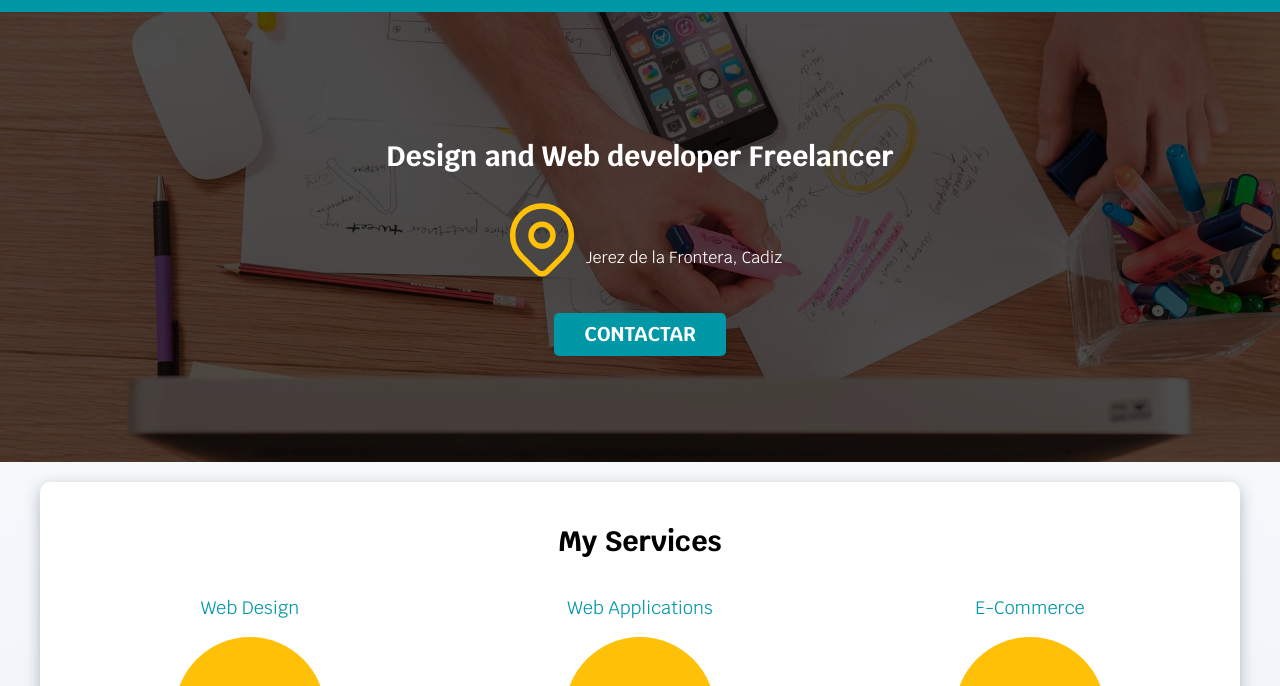
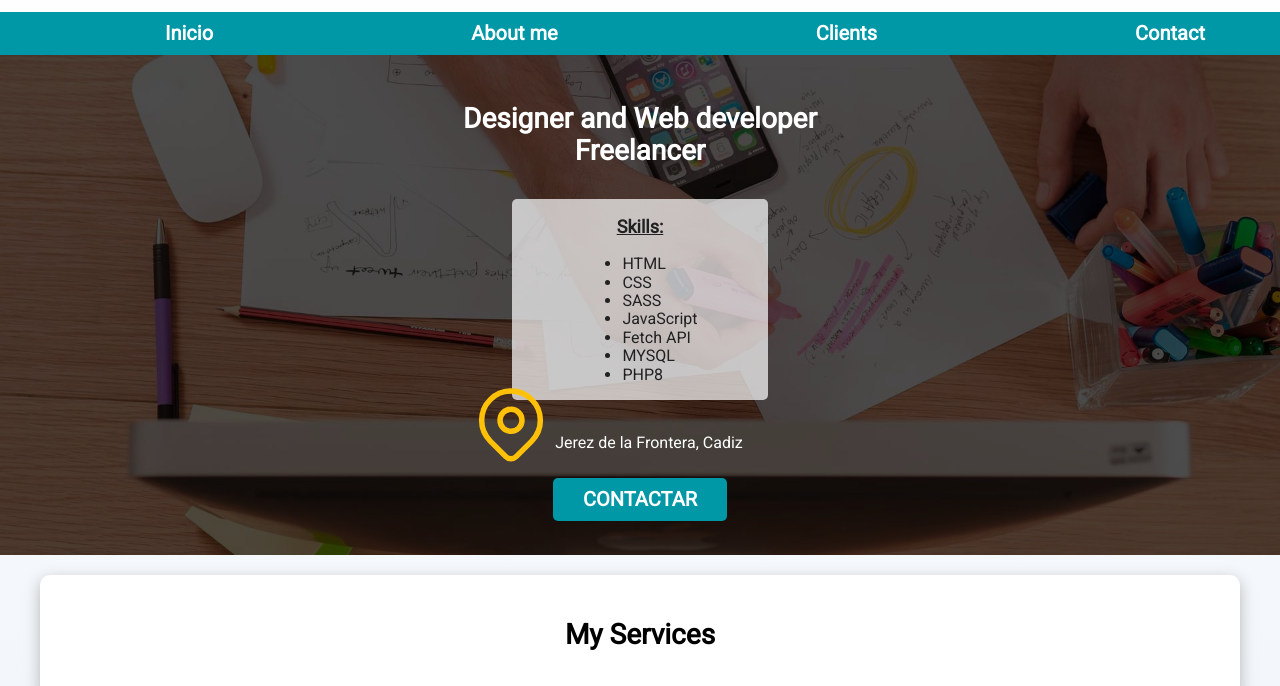
Before and after one commit to AFBW/Web-Developer, a plain HTML site: page index.html in a window 1280 px wide. Shown: the part 126-812 px from the top of the page. Drawn offline with Linux system fonts and the light colour scheme; a web font is replaced by a local one.

Commit message:
update styles.css and index

```diff
--- a/css/styles.css
+++ b/css/styles.css
@@ -1,3 +1,4 @@
+/* Paletas de Colores */
 :root {
     --blanco: #ffffff;
     --oscuro: #212121;
@@ -6,12 +7,15 @@
     --gris: #757575;
     --grisClaro: #DFE9F3;
 }
+
 /*  Globales **/
 html {
     font-size: 62.5%;
-    box-sizing: border-box; /* Hack para Box Model **/
+    box-sizing: border-box;
+    /* Hack para Box Model **/
     scroll-snap-type: y mandatory;
 }
+
 /** Scroll Snap**/
 .servicios,
 .navegacion-principal,
@@ -20,18 +24,26 @@ html {
     scroll-snap-stop: always;
 }
 
-*, *:before, *:after {
+*,
+*:before,
+*:after {
     box-sizing: inherit;
 }
+
 body {
-    font-size: 16px; /* 1rem = 10px */
-    font-family: 'Krub', sans-serif;
-    background-image: linear-gradient(to top, var(--grisClaro) 0%, var(--blanco) 100% );
+    font-size: 16px;
+    /* 1rem = 10px */
+    font-family: 'Roboto', sans-serif;
+    background-image: linear-gradient(to top, var(--grisClaro) 0%, var(--blanco) 100%);
 }
+
+
 .contenedor {
+    /* Toma 120 rem como maximo y solamente si hay ese espacio disponible */
     max-width: 120rem;
     margin: 0 auto;
 }
+
 .boton {
     background-color: var(--secundario);
     color: var(--blanco);
@@ -46,17 +58,19 @@ body {
     text-align: center;
     border: none;
 }
+
 @media (min-width: 768px) {
     .boton {
         width: auto;
     }
 }
+
 .boton:hover {
     cursor: pointer;
 }
 
 .sombra {
-    box-shadow: 0px 5px 15px 0px rgba(112,112,112,0.48);
+    box-shadow: 0px 5px 15px 0px rgba(112, 112, 112, 0.48);
     background-color: var(--blanco);
     padding: 2rem;
     border-radius: 1rem;
@@ -66,13 +80,18 @@ body {
 h1 {
     font-size: 3.8rem;
 }
+
 h2 {
     font-size: 2.8rem;
 }
+
 h3 {
     font-size: 1.8rem;
 }
-h1,h2,h3 {
+
+h1,
+h2,
+h3 {
     text-align: center;
 }
 
@@ -80,21 +99,24 @@ h1,h2,h3 {
 /* Titulos */
 .titulo span {
     font-size: 2rem;
-    color: #0097A7;
+    color: #078593;
 }
 
 /** Utilidades **/
 .w-sm-100 {
     width: 100%;
 }
+
 @media (min-width: 768px) {
     .w-sm-100 {
         width: auto;
     }
 }
+
 .flex {
     display: flex;
 }
+
 .alinear-derecha {
     justify-content: flex-end;
 }
@@ -103,14 +125,24 @@ h1,h2,h3 {
 .nav-bg {
     background-color: var(--secundario);
 }
+
 .navegacion-principal {
     display: flex;
     flex-direction: column;
+    justify-content: space-evenly;
+    align-items: center;
+    padding-left: 110px;
 }
+
+.navegacion-principal a {
+    margin: 0px 15px;
+}
+
 @media (min-width: 768px) {
     .navegacion-principal {
         flex-direction: row;
         justify-content: space-between;
+        margin: 0 30px;
     }
 }
 
@@ -120,9 +152,11 @@ h1,h2,h3 {
     color: var(--blanco);
     text-decoration: none;
     font-size: 2rem;
+    /* font-weight: bold = 700*/
     font-weight: 700;
     padding: 1rem;
 }
+
 .navegacion-principal a:hover {
     background-color: var(--primario);
     color: var(--oscuro);
@@ -133,14 +167,16 @@ h1,h2,h3 {
     background-image: url(../img/hero.jpg);
     background-repeat: no-repeat;
     background-size: cover;
-    height: 450px;
+    height: 500px;
     position: relative;
     margin-bottom: 2rem;
 }
+
 .contenido-hero {
     position: absolute;
-    background-color: rgba( 0,0,0, .7 ); /** Anterior **/
-    background-color: rgb( 0 0 0 / 70% );
+    background-color: rgba(0, 0, 0, .5);
+    /** Anterior **/
+    background-color: rgb(0 0 0 / 70%);
     width: 100%;
     height: 100%;
 
@@ -150,15 +186,53 @@ h1,h2,h3 {
     justify-content: center;
 
 }
+
 .contenido-hero h2,
 .contenido-hero p {
     color: var(--blanco);
 }
+
+.contenido-hero h2 {
+    padding-top: 80px;
+}
+
+.contenido-hero a {
+    position: relative;
+    bottom: 90px;
+}
+
 .contenido-hero .ubicacion {
     display: flex;
+    justify-content: center;
     align-items: flex-end;
+    position: relative;
+    bottom: 70px;
+    margin-left: -70px;
 }
 
+.list-skills {
+    width: 20%;
+    border-radius: 5px;
+    background-color: rgba(255, 255, 255, 0.7);
+    color: var(--oscuro);
+    display: flex;
+    flex-direction: column;
+    justify-content: center;
+    align-items: center;
+    margin-top: 8px;
+    margin-bottom: 50px;
+}
+
+.list-skills h3 {
+    text-decoration: underline;
+    margin-bottom: 2px;
+}
+
+@media (max-width: 768px) {
+    .list-skills {
+        width: 40%;
+    }
+}
 
 
 /** Servicios **/
@@ -175,14 +249,17 @@ h1,h2,h3 {
     flex-direction: column;
     align-items: center;
 }
+
 .servicio h3 {
     color: var(--secundario);
     font-weight: normal;
 }
+
 .servicio p {
     line-height: 2;
     text-align: center;
 }
+
 .servicio .iconos {
     height: 15rem;
     width: 15rem;
@@ -196,7 +273,8 @@ h1,h2,h3 {
 /** Contacto **/
 .formulario {
     background-color: var(--gris);
-    width: min( 60rem, 100% ); /** Utilizar el valor más pequeño **/
+    width: min(60rem, 100%);
+    /** Utilizar el valor más pequeño **/
     margin: 0 auto;
     padding: 2rem;
     border-radius: 1rem;
@@ -205,6 +283,7 @@ h1,h2,h3 {
 .formulario fieldset {
     border: none;
 }
+
 .formulario legend {
     text-align: center;
     font-size: 1.8rem;
@@ -218,7 +297,7 @@ h1,h2,h3 {
     .contenedor-campos {
         display: grid;
         grid-template-columns: 50% 50%;
-        grid-template-rows: auto auto 20rem ;
+        grid-template-rows: auto auto 20rem;
         column-gap: 1rem;
     }
 
@@ -227,15 +306,18 @@ h1,h2,h3 {
         grid-column: 1 / 3;
     }
 }
+
 .campo {
     margin-bottom: 1rem;
 }
+
 .campo label {
     color: var(--blanco);
     font-weight: bold;
     margin-bottom: .5rem;
     display: block;
 }
+
 .campo textarea {
     height: 20rem;
 }
--- a/index.html
+++ b/index.html
@@ -1,18 +1,22 @@
 <!DOCTYPE html>
 <html lang="en">
+
 <head>
     <meta charset="UTF-8">
     <meta name="viewport" content="width=device-width, initial-scale=1.0">
     <title>Software Full Stack Developer</title>
+    <link href="https://fonts.googleapis.com/css2?family=Joan&family=Roboto&display=swap" rel="stylesheet">
     <link rel="preload" href="css/normalize.css" as="style">
     <link rel="stylesheet" href="css/normalize.css">
-    <link href="https://fonts.googleapis.com/css2?family=Krub:wght@400;700&display=swap" rel="stylesheet">
+    <link rel="preconnect" href="https://fonts.googleapis.com">
+    <link rel="preconnect" href="https://fonts.gstatic.com" crossorigin>
     <link rel="preload" href="css/styles.css" as="style">
     <link href="css/styles.css" rel="stylesheet">
 </head>
+
 <body>
     <header>
-        <h1 class="titulo">Alejandro Fernandez <span>Software Full Stack Developer</span></h1>
+        <h1 class="titulo">Alejandro Fernandez <br> <span>Software Full Stack Developer</span></h1>
     </header>
 
     <div class="nav-bg">
@@ -26,10 +30,24 @@
 
     <section class="hero">
         <div class="contenido-hero">
-            <h2>Design and Web developer <span> Freelancer</span></h2>
+            <h2>Designer and Web developer <br> <span> Freelancer</span></h2>
+            <div class="list-skills">
+                <h3>Skills:</h3>
+                <ul>
+                    <li>HTML</li>
+                    <li>CSS</li>
+                    <li>SASS</li>
+                    <li>JavaScript</li>
+                    <li>Fetch API</li>
+                    <li>MYSQL</li>
+                    <li>PHP8</li>
+                </ul>
+            </div>
             <div class="ubicacion">
-                <svg xmlns="http://www.w3.org/2000/svg" class="icon icon-tabler icon-tabler-map-pin" width="88" height="88" viewBox="0 0 24 24" stroke-width="1.5" stroke="#FFC107" fill="none" stroke-linecap="round" stroke-linejoin="round">
-                    <path stroke="none" d="M0 0h24v24H0z"/>
+                <svg xmlns="http://www.w3.org/2000/svg" class="icon icon-tabler icon-tabler-map-pin" width="88"
+                    height="88" viewBox="0 0 24 24" stroke-width="1.5" stroke="#FFC107" fill="none"
+                    stroke-linecap="round" stroke-linejoin="round">
+                    <path stroke="none" d="M0 0h24v24H0z" />
                     <circle cx="12" cy="11" r="3" />
                     <path d="M17.657 16.657L13.414 20.9a1.998 1.998 0 0 1 -2.827 0l-4.244-4.243a8 8 0 1 1 11.314 0z" />
                 </svg>
@@ -46,28 +64,37 @@
             <section class="servicio">
                 <h3>Web Design</h3>
                 <div class="iconos">
-                    <svg xmlns="http://www.w3.org/2000/svg" class="icon icon-tabler icon-tabler-palette" width="40" height="40" viewBox="0 0 24 24" stroke-width="1.5" stroke="#000000" fill="none" stroke-linecap="round" stroke-linejoin="round">
-                        <path stroke="none" d="M0 0h24v24H0z"/>
-                        <path d="M12 21a9 9 0 1 1 0 -18a9 8 0 0 1 9 8a4.5 4 0 0 1 -4.5 4h-2.5a2 2 0 0 0 -1 3.75a1.3 1.3 0 0 1 -1 2.25" />
+                    <svg xmlns="http://www.w3.org/2000/svg" class="icon icon-tabler icon-tabler-palette" width="40"
+                        height="40" viewBox="0 0 24 24" stroke-width="1.5" stroke="#000000" fill="none"
+                        stroke-linecap="round" stroke-linejoin="round">
+                        <path stroke="none" d="M0 0h24v24H0z" />
+                        <path
+                            d="M12 21a9 9 0 1 1 0 -18a9 8 0 0 1 9 8a4.5 4 0 0 1 -4.5 4h-2.5a2 2 0 0 0 -1 3.75a1.3 1.3 0 0 1 -1 2.25" />
                         <circle cx="7.5" cy="10.5" r=".5" fill="currentColor" />
                         <circle cx="12" cy="7.5" r=".5" fill="currentColor" />
                         <circle cx="16.5" cy="10.5" r=".5" fill="currentColor" />
                     </svg>
                 </div>
-                <p>There are no formal educational or license requirements to become a web developer. However, many colleges and trade schools offer coursework in web development. There are also many tutorials and articles which teach web development, often freely available on the web - for example, on JavaScript.
+                <p>There are no formal educational or license requirements to become a web developer. However, many
+                    colleges and trade schools offer coursework in web development. There are also many tutorials and
+                    articles which teach web development, often freely available on the web - for example, on
+                    JavaScript.
 
-                    Even though there are no formal requirements, web development projects require web developers to have advanced knowledge and skills such as:
+                    Even though there are no formal requirements, web development projects require web developers to
+                    have advanced knowledge and skills such as:
 
                     HTML, CSS, and JavaScript[1]
                     Server/client side architecture like all or some of the above mentioned
-                   </p>
+                </p>
             </section>
 
             <section class="servicio">
                 <h3>Web Applications</h3>
                 <div class="iconos">
-                    <svg xmlns="http://www.w3.org/2000/svg" class="icon icon-tabler icon-tabler-brand-android" width="40" height="40" viewBox="0 0 24 24" stroke-width="1.5" stroke="#000000" fill="none" stroke-linecap="round" stroke-linejoin="round">
-                        <path stroke="none" d="M0 0h24v24H0z"/>
+                    <svg xmlns="http://www.w3.org/2000/svg" class="icon icon-tabler icon-tabler-brand-android"
+                        width="40" height="40" viewBox="0 0 24 24" stroke-width="1.5" stroke="#000000" fill="none"
+                        stroke-linecap="round" stroke-linejoin="round">
+                        <path stroke="none" d="M0 0h24v24H0z" />
                         <line x1="4" y1="10" x2="4" y2="16" />
                         <line x1="20" y1="10" x2="20" y2="16" />
                         <path d="M7 9h10v8a1 1 0 0 1 -1 1h-8a1 1 0 0 1 -1 -1v-8a5 5 0 0 1 10 0" />
@@ -77,29 +104,42 @@
                         <line x1="15" y1="18" x2="15" y2="21" />
                     </svg>
 
-                    <svg xmlns="http://www.w3.org/2000/svg" class="icon icon-tabler icon-tabler-brand-apple" width="40" height="40" viewBox="0 0 24 24" stroke-width="1.5" stroke="#000000" fill="none" stroke-linecap="round" stroke-linejoin="round">
-                        <path stroke="none" d="M0 0h24v24H0z"/>
-                        <path d="M9 7c-3 0-4 3-4 5.5 0 3 2 7.5 4 7.5 1.088-.046 1.679-.5 3-.5 1.312 0 1.5.5 3 .5s4-3 4-5c-.028-.01-2.472-.403-2.5-3-.019-2.17 2.416-2.954 2.5-3-1.023-1.492-2.951-1.963-3.5-2-1.433-.111-2.83 1-3.5 1-.68 0-1.9-1-3-1z" />
+                    <svg xmlns="http://www.w3.org/2000/svg" class="icon icon-tabler icon-tabler-brand-apple" width="40"
+                        height="40" viewBox="0 0 24 24" stroke-width="1.5" stroke="#000000" fill="none"
+                        stroke-linecap="round" stroke-linejoin="round">
+                        <path stroke="none" d="M0 0h24v24H0z" />
+                        <path
+                            d="M9 7c-3 0-4 3-4 5.5 0 3 2 7.5 4 7.5 1.088-.046 1.679-.5 3-.5 1.312 0 1.5.5 3 .5s4-3 4-5c-.028-.01-2.472-.403-2.5-3-.019-2.17 2.416-2.954 2.5-3-1.023-1.492-2.951-1.963-3.5-2-1.433-.111-2.83 1-3.5 1-.68 0-1.9-1-3-1z" />
                         <path d="M12 4a2 2 0 0 0 2 -2a2 2 0 0 0 -2 2" />
                     </svg>
                 </div>
-                <p> A web application (or web app) is application software that runs in a web browser, unlike software programs that run locally and natively on the operating system (OS) of the device. Web applications are delivered on the World Wide Web to users with an active network connection. </p>
+                <p> A web application (or web app) is application software that runs in a web browser, unlike software
+                    programs that run locally and natively on the operating system (OS) of the device. Web applications
+                    are delivered on the World Wide Web to users with an active network connection. </p>
             </section>
 
             <section class="servicio">
                 <h3>E-Commerce</h3>
                 <div class="iconos">
-                    <svg xmlns="http://www.w3.org/2000/svg" class="icon icon-tabler icon-tabler-credit-card" width="40" height="40" viewBox="0 0 24 24" stroke-width="1.5" stroke="#000000" fill="none" stroke-linecap="round" stroke-linejoin="round">
-                        <path stroke="none" d="M0 0h24v24H0z"/>
+                    <svg xmlns="http://www.w3.org/2000/svg" class="icon icon-tabler icon-tabler-credit-card" width="40"
+                        height="40" viewBox="0 0 24 24" stroke-width="1.5" stroke="#000000" fill="none"
+                        stroke-linecap="round" stroke-linejoin="round">
+                        <path stroke="none" d="M0 0h24v24H0z" />
                         <rect x="3" y="5" width="18" height="14" rx="3" />
                         <line x1="3" y1="10" x2="21" y2="10" />
                         <line x1="7" y1="15" x2="7.01" y2="15" />
                         <line x1="11" y1="15" x2="13" y2="15" />
                     </svg>
                 </div>
-                <p> E-commerce (electronic commerce) is the activity of electronically buying or selling of products on online services or over the Internet. E-commerce draws on technologies such as mobile commerce, electronic funds transfer, supply chain management, Internet marketing, online transaction processing, electronic data interchange (EDI), inventory management systems, and automated data collection systems. E-commerce is in turn driven by the technological advances of the semiconductor industry, and is the largest sector of the electronics industry. </p>
+                <p> E-commerce (electronic commerce) is the activity of electronically buying or selling of products on
+                    online services or over the Internet. E-commerce draws on technologies such as mobile commerce,
+                    electronic funds transfer, supply chain management, Internet marketing, online transaction
+                    processing, electronic data interchange (EDI), inventory management systems, and automated data
+                    collection systems. E-commerce is in turn driven by the technological advances of the semiconductor
+                    industry, and is the largest sector of the electronics industry. </p>
             </section>
-        </div> <!--.servicios-->
+        </div>
+        <!--.servicios-->
 
         <section>
             <h2>Contact</h2>
@@ -146,4 +186,5 @@
 
 
 </body>
+
 </html>
```
